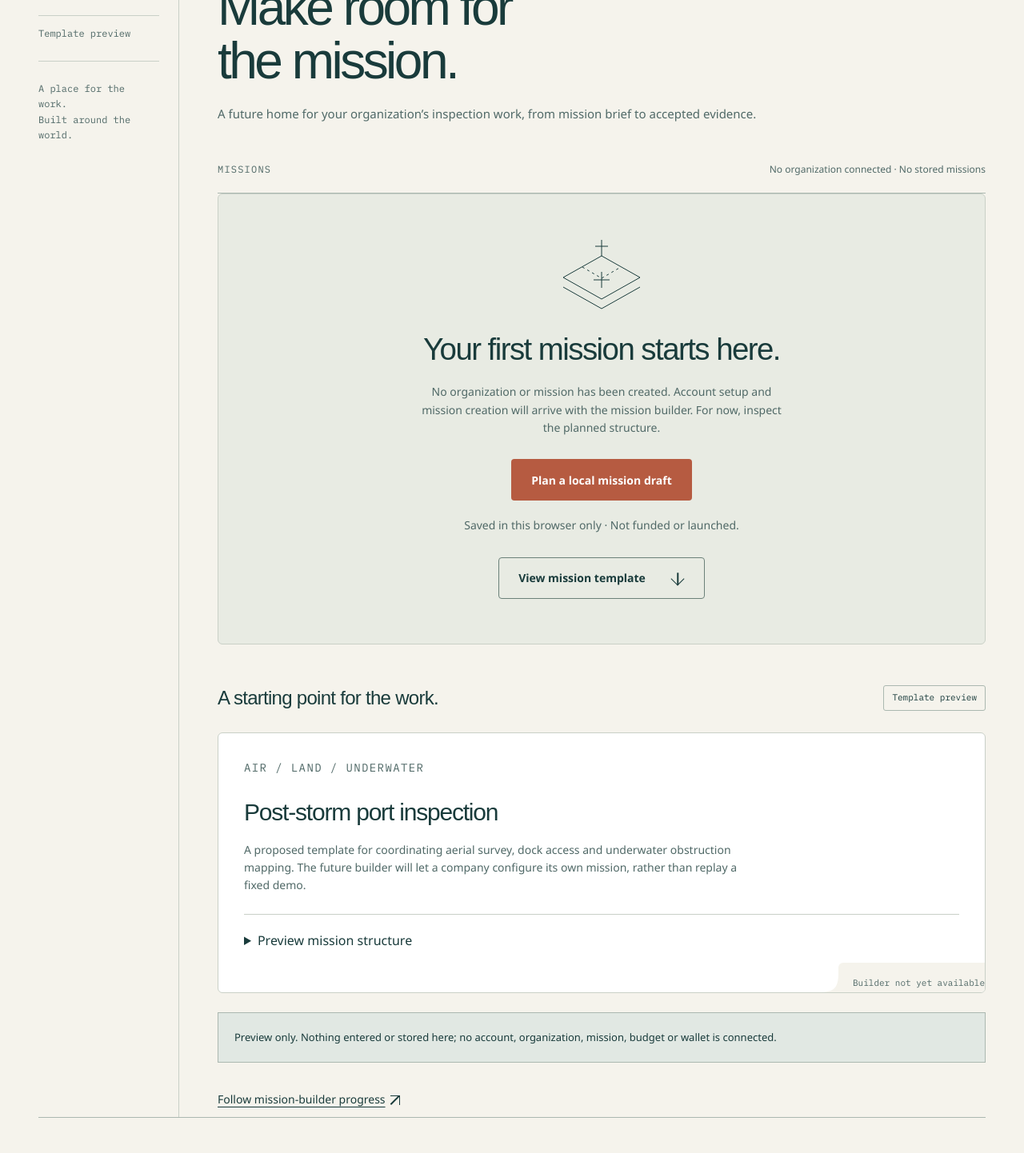
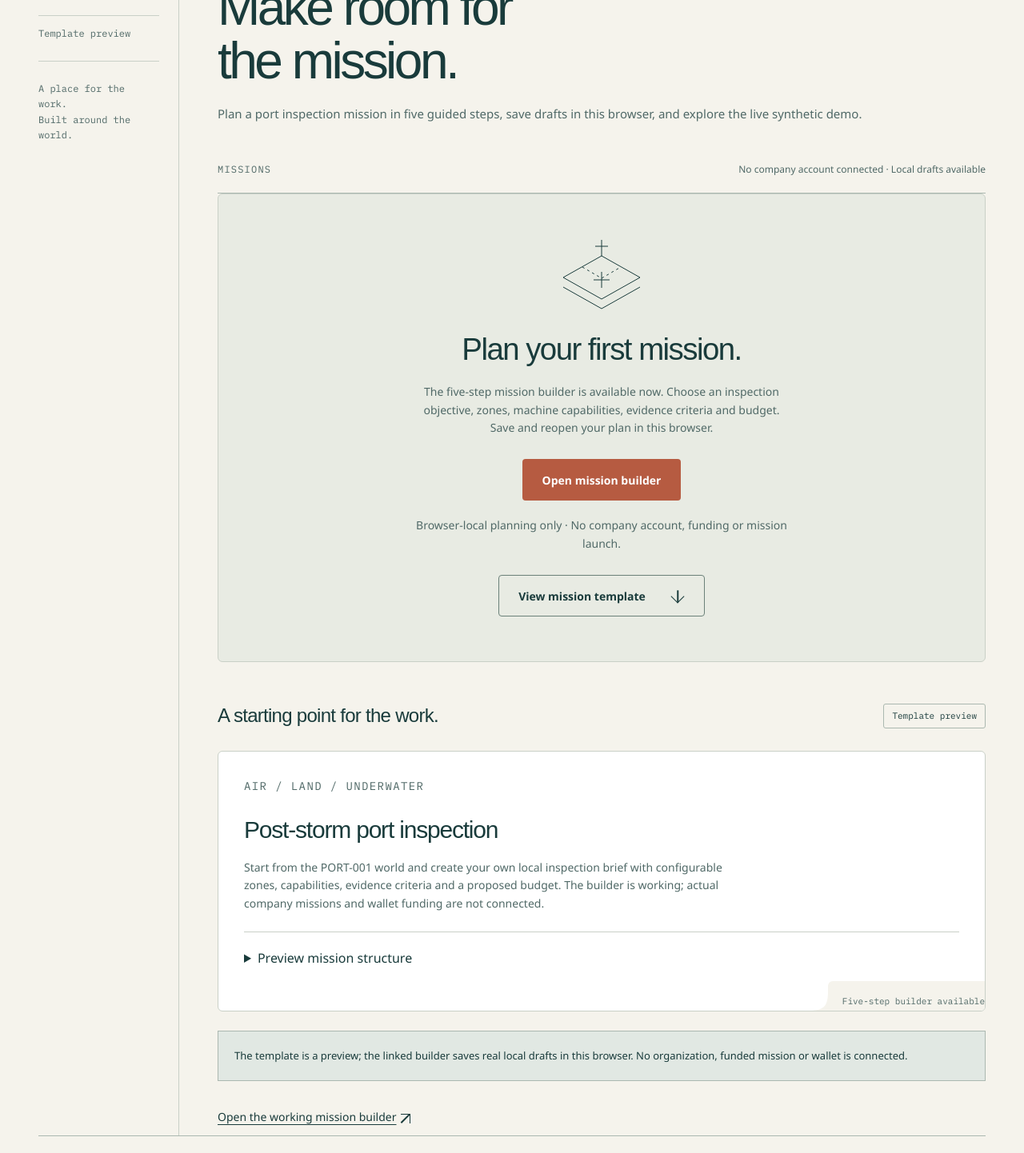
Before and after one commit to CosmasMandikonza/Vorqyn, a Next.js app in the folder apps/web/: page /workspace in a window 1280 px wide. Shown: the part 220-1662 px from the top of the page at 80% size. Built offline with nearby package versions, Linux system fonts and the light colour scheme.

Commit message:
fix(workspace): expose existing mission builder and remove misleading preview copy

```diff
--- a/apps/web/app/workspace/page.tsx
+++ b/apps/web/app/workspace/page.tsx
@@ -4,7 +4,7 @@ import { Button } from "@/components/ui/button";
 import { Badge } from "@/components/ui/badge";
 import { CutoutCard } from "@/components/ui/cutout-card";
 
-export const metadata: Metadata = { title: "Workspace preview" };
+export const metadata: Metadata = { title: "Mission workspace" };
 const structure = [
   [
     "Objective & template",
@@ -52,7 +52,7 @@ export default function WorkspacePage() {
         </aside>
         <div className="workspace-content">
           <section className="entry-heading" aria-labelledby="workspace-title">
-            <Badge>Workspace shell · Preview</Badge>
+            <Badge>Mission planning · Browser local</Badge>
             <div className="entry-title-row">
               <h1 id="workspace-title">
                 Make room for
@@ -60,8 +60,8 @@ export default function WorkspacePage() {
                 the mission.
               </h1>
               <p className="entry-description">
-                A future home for your organization’s inspection work, from
-                mission brief to accepted evidence.
+                Plan a port inspection mission in five guided steps, save
+                drafts in this browser, and explore the live synthetic demo.
               </p>
             </div>
           </section>
@@ -70,7 +70,7 @@ export default function WorkspacePage() {
               <h2 id="missions-title" className="eyebrow">
                 Missions
               </h2>
-              <span>No organization connected · No stored missions</span>
+              <span>No company account connected · Local drafts available</span>
             </div>
             <div className="empty-state">
               <svg
@@ -92,16 +92,16 @@ export default function WorkspacePage() {
                   strokeDasharray="3 4"
                 />
               </svg>
-              <h2>Your first mission starts here.</h2>
+              <h2>Plan your first mission.</h2>
               <p>
-                No organization or mission has been created. Account setup and
-                mission creation will arrive with the mission builder. For now,
-                inspect the planned structure.
+                The five-step mission builder is available now. Choose an inspection
+                objective, zones, machine capabilities, evidence criteria and
+                budget. Save and reopen your plan in this browser.
               </p>
               <Button asChild>
-                <Link href="/workspace/create">Plan a local mission draft</Link>
+                <Link href="/workspace/create">Open mission builder</Link>
               </Button>
-              <p>Saved in this browser only · Not funded or launched.</p>
+              <p>Browser-local planning only · No company account, funding or mission launch.</p>
               <Button asChild variant="secondary">
                 <a href="#templates">
                   View mission template{" "}
@@ -116,16 +116,16 @@ export default function WorkspacePage() {
               <Badge>Template preview</Badge>
             </div>
             <CutoutCard
-              label="Builder not yet available"
+              label="Five-step builder available"
               className="template-card"
             >
               <p className="eyebrow">Air / Land / Underwater</p>
               <h3>Post-storm port inspection</h3>
               <p>
-                A proposed template for coordinating aerial survey, dock access
-                and underwater obstruction mapping. The future builder will let
-                a company configure its own mission, rather than replay a fixed
-                demo.
+                Start from the PORT-001 world and create your own local inspection
+                brief with configurable zones, capabilities, evidence criteria
+                and a proposed budget. The builder is working; actual company
+                missions and wallet funding are not connected.
               </p>
               <details className="builder-outline">
                 <summary>Preview mission structure</summary>
@@ -140,16 +140,13 @@ export default function WorkspacePage() {
               </details>
             </CutoutCard>
             <p className="notice">
-              Preview only. Nothing entered or stored here; no account,
-              organization, mission, budget or wallet is connected.
+              The template is a preview; the linked builder saves real local drafts
+              in this browser. No organization, funded mission or wallet is connected.
             </p>
-            <a
-              className="text-link"
-              href="https://github.com/CosmasMandikonza/Vorqyn/issues/4"
-            >
-              Follow mission-builder progress{" "}
+            <Link className="text-link" href="/workspace/create">
+              Open the working mission builder{" "}
               <span aria-hidden="true" className="arrow-icon" />
-            </a>
+            </Link>
           </section>
         </div>
       </div>
```
